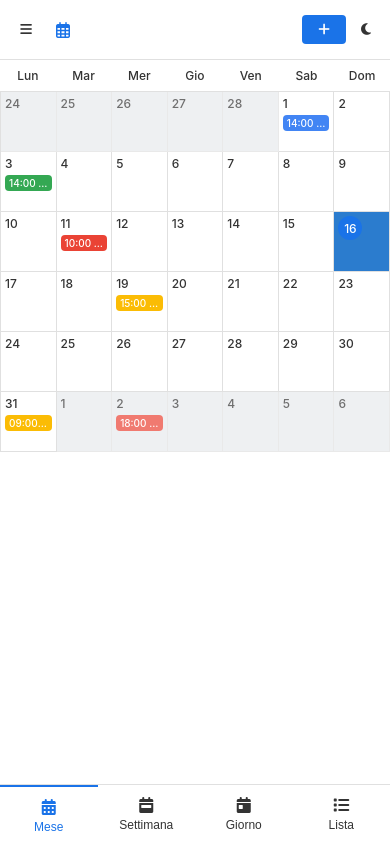
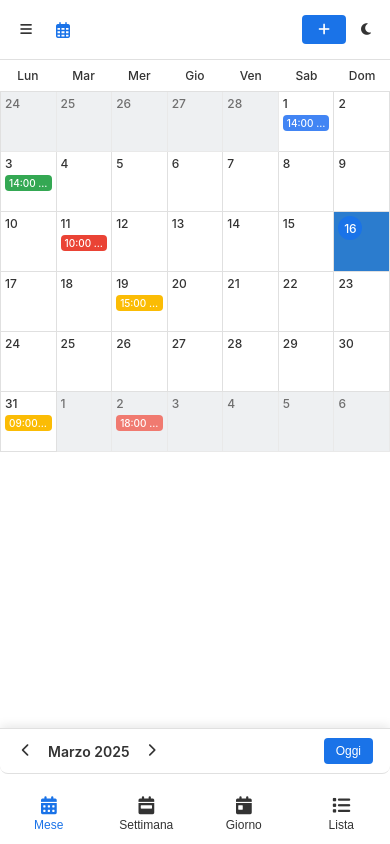
Before and after one commit to AndreaGrazia2/chat, a website: page calendario.html in a window 390 px wide. Drawn offline with Linux system fonts and the light colour scheme.

Commit message:
Fix mobile section

```diff
--- a/static/css/calendario/responsive.css
+++ b/static/css/calendario/responsive.css
@@ -6,7 +6,7 @@
 /* Gli stili di default sono già ottimizzati per desktop */
 
 /* Nascondi elementi mobile in desktop */
-#menuToggle, #closeSidebar {
+#menuToggle, #closeSidebar, .mobile-view-selector, .mobile-navigation-controls {
 	display: none;
 }
 
@@ -90,7 +90,32 @@
 		display: none;
 	}
 
-	/* View selector (mobile) - Assicuriamoci che sia sempre visibile su tablet */
+	/* Stili per la navigazione mobile */
+	.mobile-navigation-controls {
+		display: flex;
+		align-items: center;
+		justify-content: space-between;
+		margin-bottom: 10px;
+		padding: 8px;
+		background-color: var(--bg-main);
+		border-radius: 8px;
+		width: 100%;
+	}
+
+	.calendar-title {
+		display: flex;
+		align-items: center;
+	}
+
+	.mobile-current-date {
+		font-size: 16px;
+		font-weight: 600;
+		color: var(--text-color);
+		margin: 0 8px;
+	}
+
+	/* Inside the @media (max-width: 992px) section, update these styles */
+
 	.mobile-view-selector {
 	    display: flex;
 	    position: fixed;
@@ -99,33 +124,72 @@
 	    right: 0;
 	    background-color: var(--bg-main);
 	    border-top: 1px solid var(--border-color);
+	    box-shadow: 0 -2px 10px rgba(0, 0, 0, 0.1);
 	    z-index: 10;
-		height: 60px; /* Altezza fissa per la barra mobile */
+	    flex-direction: column;
+	    padding: 0;
+	}
+
+	.mobile-navigation-controls {
+	    display: flex;
+	    align-items: center;
+	    justify-content: space-between;
+	    padding: 8px 12px;
+	    border-bottom: 1px solid var(--border-color);
+	    width: 100%;
+	}
+
+	.calendar-title {
+	    display: flex;
+	    align-items: center;
+	}
+
+	.mobile-current-date {
+	    font-size: 14px;
+	    font-weight: 600;
+	    color: var(--text-color);
+	    margin: 0 8px;
+	}
+
+	.today-btn {
+	    padding: 6px 12px;
+	    background-color: var(--primary);
+	    color: white;
+	    border: none;
+	    border-radius: 4px;
+	    cursor: pointer;
+	    font-size: 12px;
+	}
+
+	.mobile-view-buttons {
+	    display: flex;
+	    justify-content: space-between;
+	    width: 100%;
+	    height: 60px;
 	}
 
 	.mobile-view-btn {
-		flex: 1;
-		padding: 12px 8px;
-		text-align: center;
+	    display: flex;
+	    flex-direction: column;
+	    align-items: center;
+	    justify-content: center;
+	    padding: 8px;
 	    border: none;
 	    background: none;
 	    color: var(--text-color);
+	    font-size: 12px;
+	    flex: 1;
 	    cursor: pointer;
+	}
+
+	.mobile-view-btn i {
+	    font-size: 18px;
+	    margin-bottom: 4px;
 	}
 
 	.mobile-view-btn.active {
 	    color: var(--primary);
-		border-top: 2px solid var(--primary);
-	}
-
-	.mobile-view-btn i {
-		display: block;
-		margin-bottom: 4px;
-		font-size: 16px;
-	}
-
-	.mobile-view-btn span {
-		font-size: 12px;
+	    font-weight: 500;
 	}
 }
 
@@ -230,6 +294,22 @@
 	.list-event-description {
 		font-size: 11px;
 	}
+
+	/* Adjust main content to account for mobile navigation bar */
+	.calendar-area {
+		padding-bottom: 100px; /* Add space for the mobile navigation */
+	}
+
+	.today-btn {
+		padding: 6px 12px;
+		font-size: 12px;
+		margin: 0 5px;
+	}
+
+	.nav-btn {
+		width: 28px;
+		height: 28px;
+	}
 }
 
 /* ===== SMARTPHONE PICCOLI (max-width: 480px) ===== */
--- a/static/js/calendario/mobile.js
+++ b/static/js/calendario/mobile.js
@@ -22,11 +22,42 @@ function initMobile() {
  * Crea il selettore di vista mobile
  */
 function createMobileViewSelector() {
+    // Rimuovi eventuali selettori esistenti
+    const existingSelector = document.querySelector('.mobile-view-selector');
+    if (existingSelector) {
+        existingSelector.remove();
+    }
+
     // Crea il container
     const mobileViewSelector = document.createElement('div');
     mobileViewSelector.className = 'mobile-view-selector';
 
+    // Aggiungi i controlli di navigazione del periodo
+    const navigationControls = document.createElement('div');
+    navigationControls.className = 'mobile-navigation-controls';
+
+    // Ottieni il testo della data corrente
+    const currentDateText = document.querySelector('.current-date')?.textContent || 'Oggi';
+
+    navigationControls.innerHTML = `
+        <div class="calendar-title">
+            <button id="mobilePrevBtn" class="nav-btn">
+                <i class="fas fa-chevron-left"></i>
+            </button>
+            <div class="mobile-current-date">${currentDateText}</div>
+            <button id="mobileNextBtn" class="nav-btn">
+                <i class="fas fa-chevron-right"></i>
+            </button>
+        </div>
+        <button id="mobileTodayBtn" class="today-btn">Oggi</button>
+    `;
+
+    mobileViewSelector.appendChild(navigationControls);
+
     // Crea i pulsanti per le diverse viste
+    const viewButtons = document.createElement('div');
+    viewButtons.className = 'mobile-view-buttons';
+
     const views = [
         { id: 'month', icon: 'fa-calendar-alt', text: 'Mese' },
         { id: 'week', icon: 'fa-calendar-week', text: 'Settimana' },
@@ -42,52 +73,92 @@ function createMobileViewSelector() {
             <i class="fas ${view.icon}"></i>
             <span>${view.text}</span>
         `;
+        viewButtons.appendChild(button);
+    });
 
-        // Aggiungi l'event listener
-        button.addEventListener('click', () => {
-            // Rimuovi la classe active da tutti i pulsanti
-            document.querySelectorAll('.mobile-view-btn').forEach(btn => {
-                btn.classList.remove('active');
-            });
+    mobileViewSelector.appendChild(viewButtons);
 
-            // Aggiungi la classe active al pulsante cliccato
-            button.classList.add('active');
+    // Aggiungi il selettore al DOM
+    document.querySelector('.app-container').appendChild(mobileViewSelector);
 
-            // Aggiorna anche i pulsanti nella vista desktop
-            document.querySelectorAll('.view-btn').forEach(btn => {
-                btn.classList.remove('active');
-                if (btn.dataset.view === view.id) {
-                    btn.classList.add('active');
+    // Aggiungi gli event listener per i pulsanti di navigazione mobile
+    document.getElementById('mobilePrevBtn').addEventListener('click', () => {
+        const prevBtn = document.getElementById('prevBtn');
+        if (prevBtn) prevBtn.click();
+        updateMobileCurrentDate();
+    });
+
+    document.getElementById('mobileNextBtn').addEventListener('click', () => {
+        const nextBtn = document.getElementById('nextBtn');
+        if (nextBtn) nextBtn.click();
+        updateMobileCurrentDate();
+    });
+
+    document.getElementById('mobileTodayBtn').addEventListener('click', () => {
+        const todayBtn = document.getElementById('todayBtn');
+        if (todayBtn) todayBtn.click();
+        updateMobileCurrentDate();
+    });
+
+    // Aggiungi gli event listener per i pulsanti di vista
+    document.querySelectorAll('.mobile-view-btn').forEach(btn => {
+        btn.addEventListener('click', () => {
+            // Replace cambiaVista with the correct function
+            const viewType = btn.dataset.view;
+
+            // Find all view buttons and update active state
+            document.querySelectorAll('.view-btn').forEach(viewBtn => {
+                if (viewBtn.dataset.view === viewType) {
+                    viewBtn.click(); // Click the corresponding desktop view button
                 }
             });
 
-            // Cambia la vista
-            vistaAttuale = view.id;
-            aggiornaVista();
+            updateMobileViewSelector();
         });
-
-        mobileViewSelector.appendChild(button);
     });
-
-    // Aggiungi il selettore al DOM
-    document.querySelector('.app-container').appendChild(mobileViewSelector);
 }
 
 /**
- * Aggiorna la visibilità del selettore di vista mobile
+ * Aggiorna la data corrente nel selettore mobile
+ */
+function updateMobileCurrentDate() {
+    const mobileCurrentDate = document.querySelector('.mobile-current-date');
+    const currentDate = document.querySelector('.current-date');
+
+    if (mobileCurrentDate && currentDate) {
+        mobileCurrentDate.textContent = currentDate.textContent;
+    }
+}
+
+/**
+ * Aggiorna il selettore di vista mobile
  */
 function updateMobileViewSelector() {
-    const mobileViewSelector = document.querySelector('.mobile-view-selector');
-    if (!mobileViewSelector) return;
+    document.querySelectorAll('.mobile-view-btn').forEach(btn => {
+        btn.classList.toggle('active', btn.dataset.view === vistaAttuale);
+    });
 
-    // Aggiorna il pulsante attivo
-    document.querySelectorAll('.mobile-view-btn').forEach(btn => {
-        btn.classList.remove('active');
-        if (btn.dataset.view === vistaAttuale) {
-            btn.classList.add('active');
+    updateMobileCurrentDate();
+}
+
+// Assicurati che il selettore mobile venga creato quando la pagina è caricata
+document.addEventListener('DOMContentLoaded', function() {
+    // Controlla se siamo su mobile
+    const isMobile = window.innerWidth <= 992;
+
+    if (isMobile) {
+        createMobileViewSelector();
+    }
+
+    // Aggiungi un listener per il ridimensionamento della finestra
+    window.addEventListener('resize', function() {
+        const isMobile = window.innerWidth <= 992;
+        const mobileSelector = document.querySelector('.mobile-view-selector');
+
+        if (isMobile && !mobileSelector) {
+            createMobileViewSelector();
+        } else if (!isMobile && mobileSelector) {
+            mobileSelector.remove();
         }
     });
-}
-
-// Inizializza le funzionalità mobile quando il DOM è caricato
-document.addEventListener('DOMContentLoaded', initMobile);
+});
```
Lines whose indentation alone changed are shown as unchanged.
